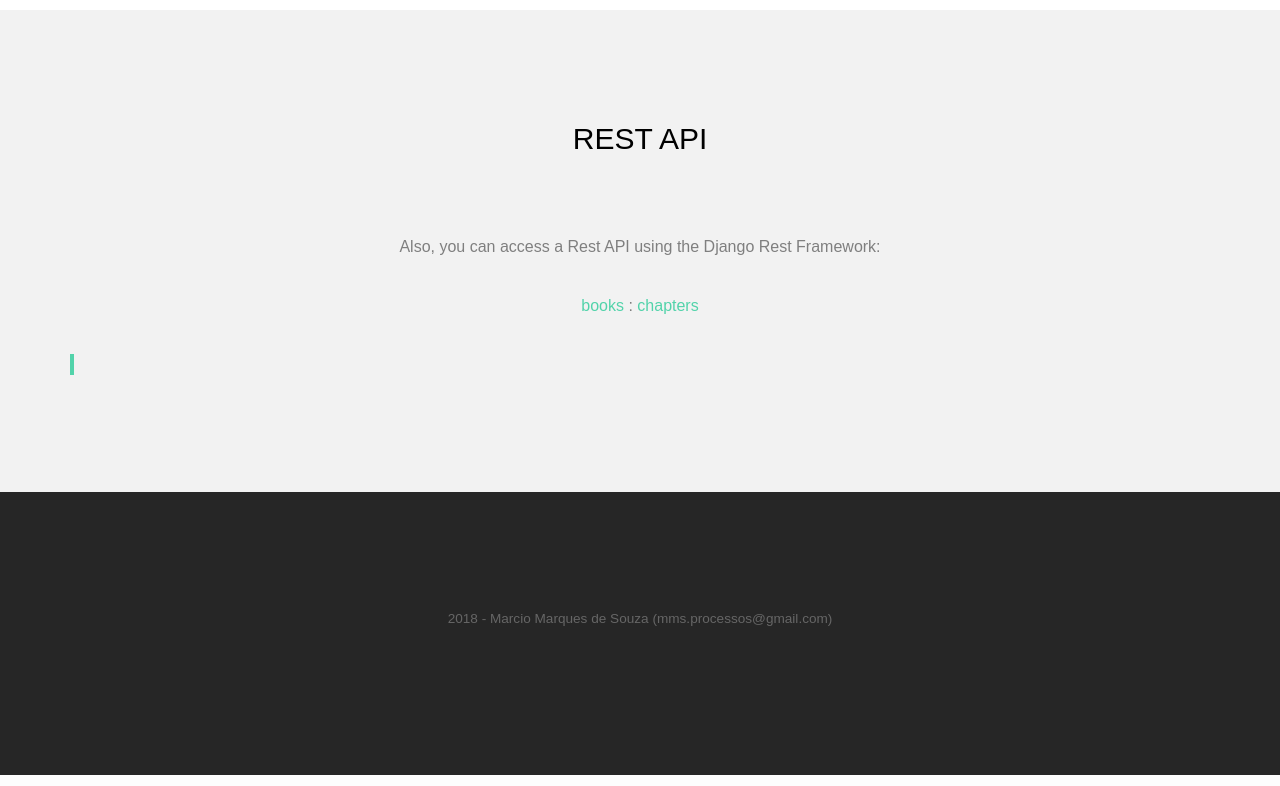
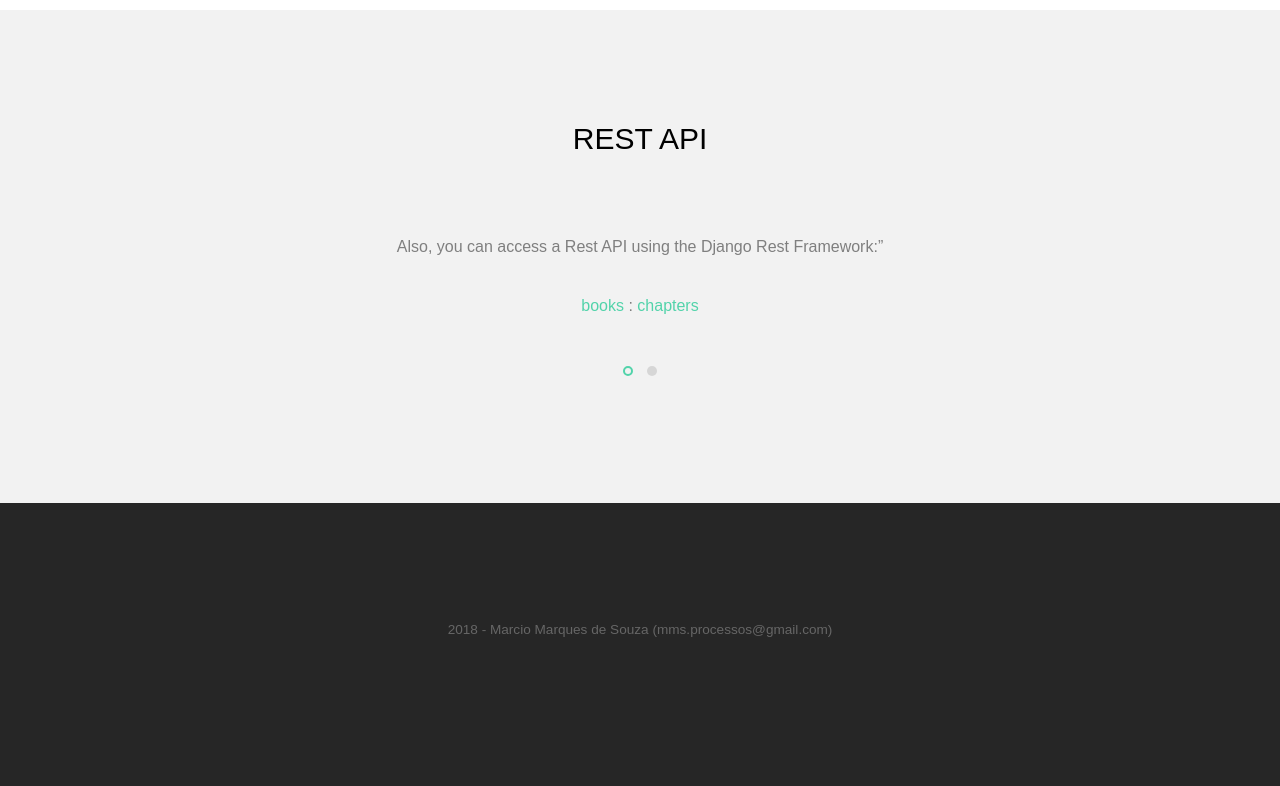
Before and after one commit to marciomarquessouza/books_api, a Django app: page / in a window 1280 px wide. Shown: the part 2726-3512 px from the top of the page. Run offline with Django 3.2, Linux system fonts and the light colour scheme; data comes from the database, SQL or seed files in the repository; some libraries are stand-ins or nearby versions.

Commit message:
fix index

```diff
--- a/backend/book_api/books/templates/frontend/index.html
+++ b/backend/book_api/books/templates/frontend/index.html
@@ -25,7 +25,7 @@
 
 	<!-- Owl Carousel  -->
 	<link rel="stylesheet" href="{% static 'books/css/owl.carousel.min.css' %}">
-	<lin	k rel="stylesheet" href="{% static 'books/css/owl.theme.default.min.css' %}">
+	<link rel="stylesheet" href="{% static 'books/css/owl.theme.default.min.css' %}">
 
 	<!-- Modernizr JS -->
 	<script src="{% static 'books/js/modernizr-2.6.2.min.js' %}"></script>
@@ -114,7 +114,7 @@
 				<div class="owl-carousel owl-carousel-fullwidth">
 					<div class="item">
 						<div class="testimony-slide active text-center">
-								<p>Also, you can access a Rest API using the Django Rest Framework:</p>
+								<p>Also, you can access a Rest API using the Django Rest Framework:&rdquo;</p>
                             <p><a href="{% url 'books:books' %}"> books </a> : <a href="{% url 'books:chapters' %}">chapters</a></p>
                         </div>
 					</div>
@@ -125,7 +125,6 @@
 				</div>
 			</div>
 		</div>
-
 
 		<footer id="footer">
 			<div class="container">
```
